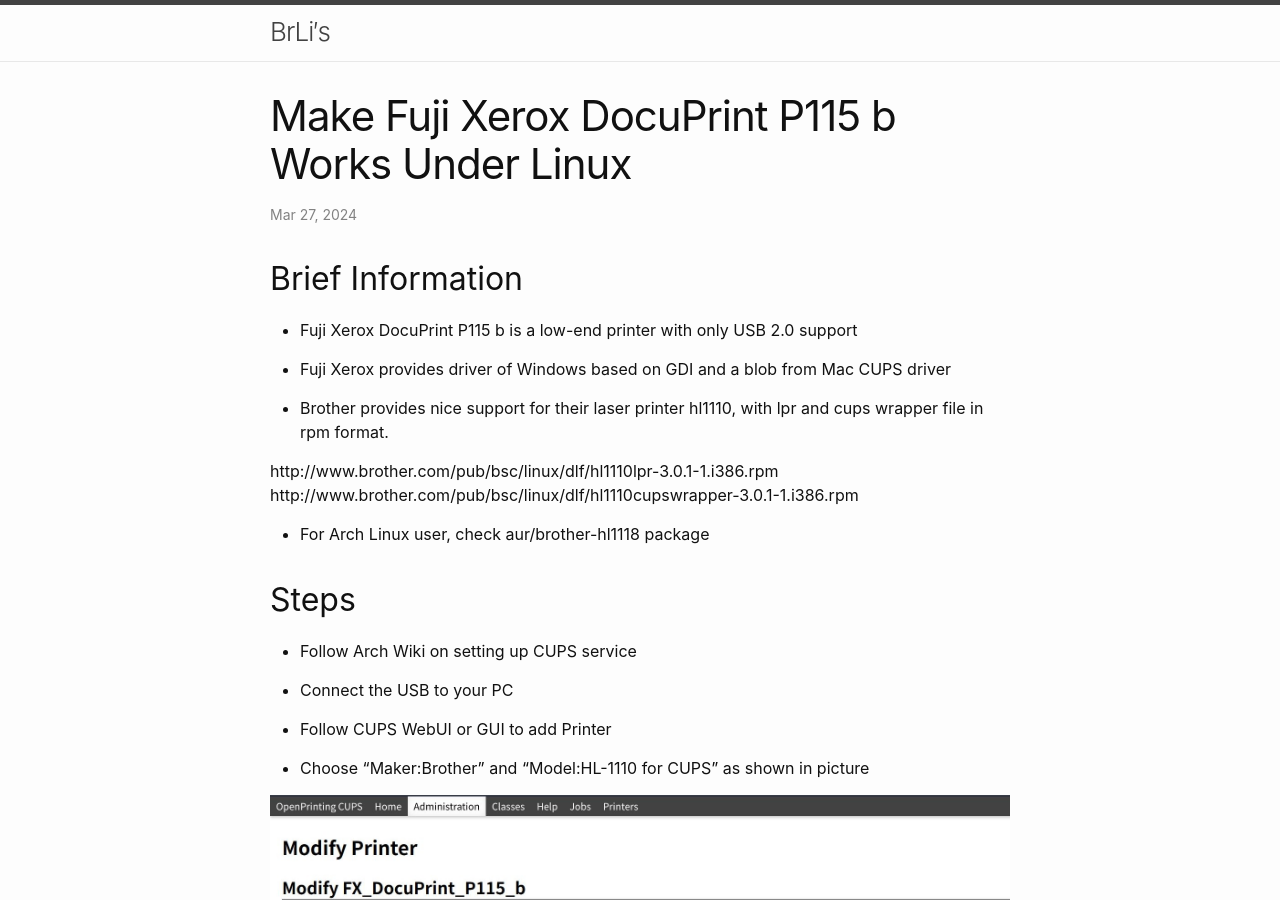
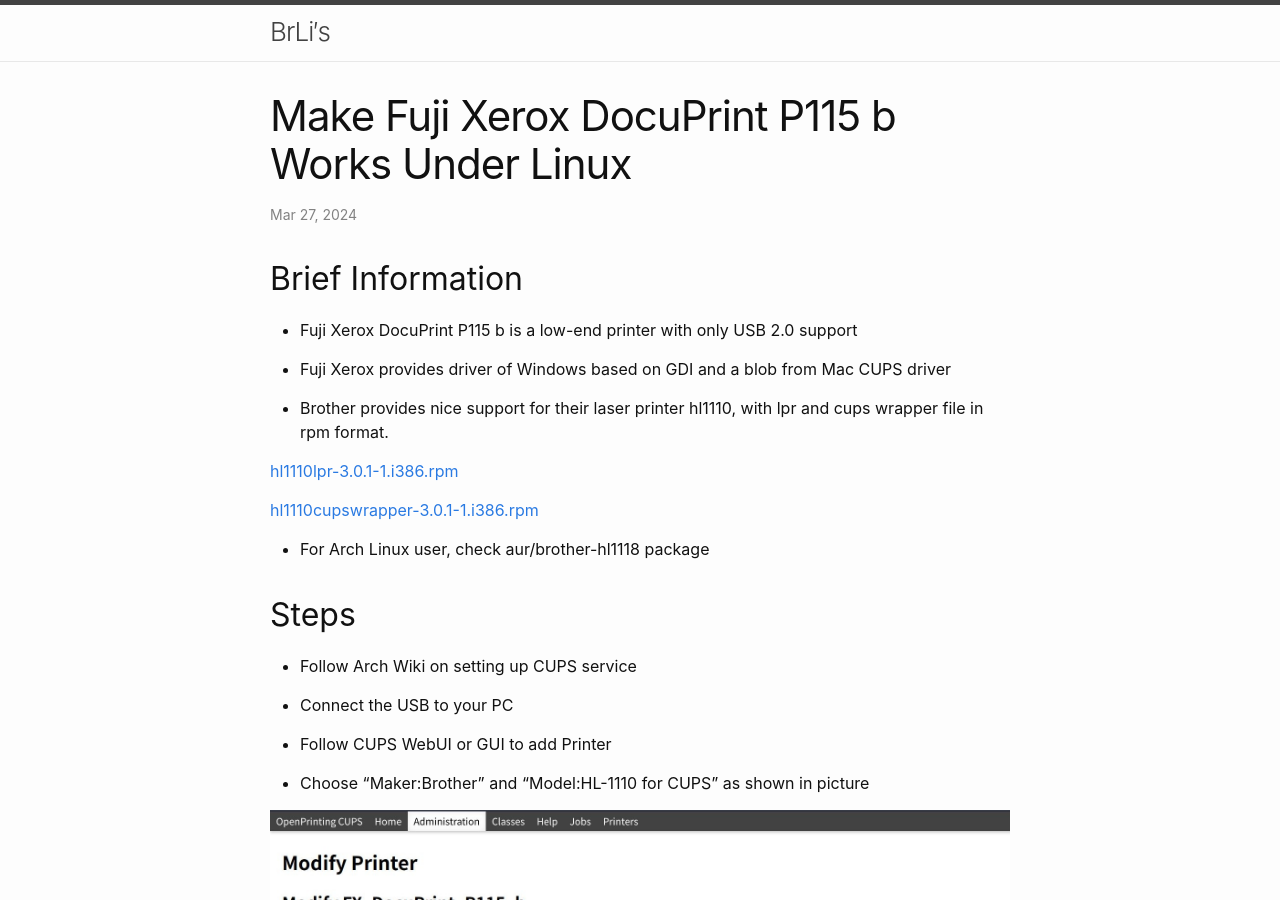
Before and after one commit to Brli/brli.github.io, a Jekyll site: the page built from _posts/2024-03-27-printer.markdown, in a window 1280 px wide and 900 px high. Built offline with Jekyll 4.4.1, drawn with Linux system fonts in a browser that asks for light colours; nearby versions of some CDN libraries; comment, search, counter and statistics services are not loaded; some of the changed lines change nothing that is shown.

Commit message:
fix url error

```diff
--- a/_posts/2024-03-27-printer.markdown
+++ b/_posts/2024-03-27-printer.markdown
@@ -13,8 +13,9 @@
 
 - Brother provides nice support for their laser printer hl1110, with lpr and cups wrapper file in rpm format.
 
-http://www.brother.com/pub/bsc/linux/dlf/hl1110lpr-3.0.1-1.i386.rpm
-http://www.brother.com/pub/bsc/linux/dlf/hl1110cupswrapper-3.0.1-1.i386.rpm
+[hl1110lpr-3.0.1-1.i386.rpm](http://www.brother.com/pub/bsc/linux/dlf/hl1110lpr-3.0.1-1.i386.rpm)
+
+[hl1110cupswrapper-3.0.1-1.i386.rpm](http://www.brother.com/pub/bsc/linux/dlf/hl1110cupswrapper-3.0.1-1.i386.rpm)
 
 - For Arch Linux user, check aur/brother-hl1118 package
 
```
